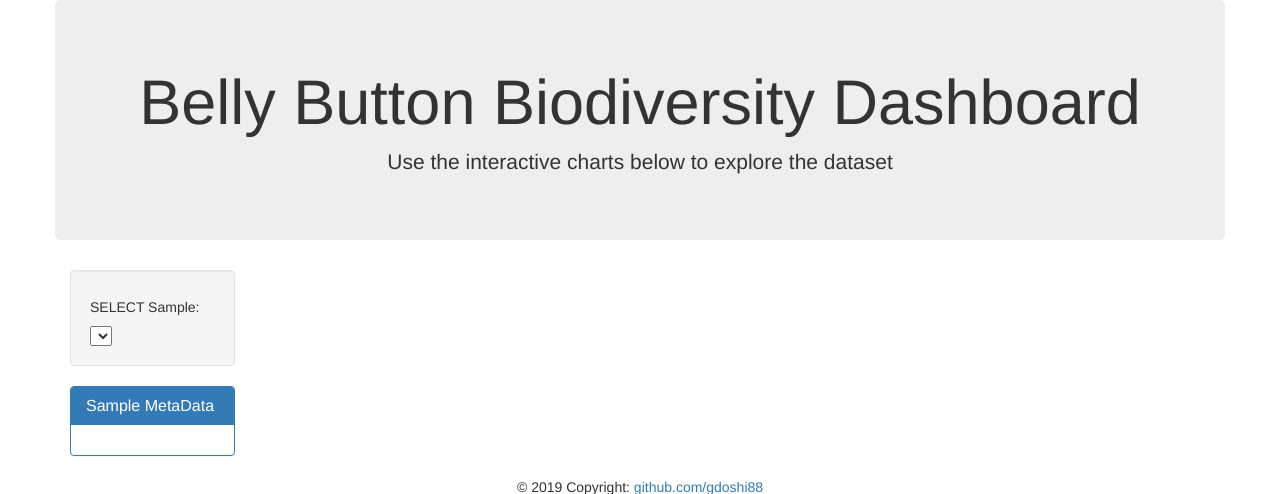
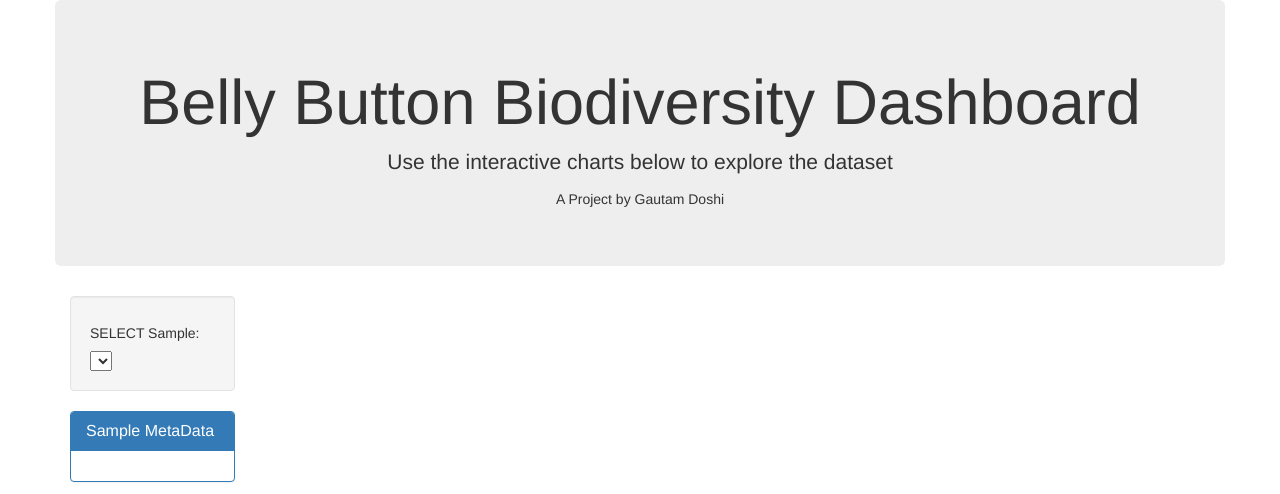
Before and after one commit to gdoshi88/plotly-challenge, a Flask app: page / in a window 1280 px wide. Shown: the top 494 px of the page. Run offline with Flask 2, Linux system fonts and the light colour scheme; data that the repository does not hold is empty; some libraries are stand-ins or nearby versions.

Commit message:
changed_html_to_make_page_changes_to_title

```diff
--- a/templates/index.html
+++ b/templates/index.html
@@ -17,6 +17,7 @@
         <div class="col-md-12 jumbotron text-center">
           <h1>Belly Button Biodiversity Dashboard</h1>
           <p>Use the interactive charts below to explore the dataset</p>
+          <h5>A Project by Gautam Doshi</h5>
         </div>
       </div>
       <div class="row">
```
Also changed, not shown: 1 other file.
